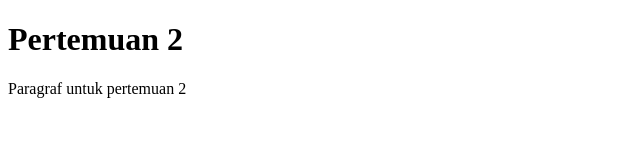
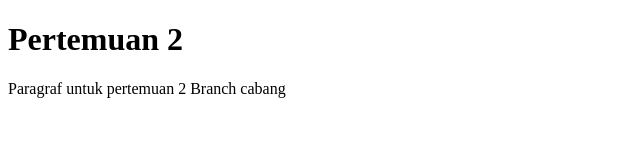
Before and after one commit to hilwaisn/pertemuan2, a plain HTML site: page index.html in a window 1280 px wide. Shown: the whole page, without its empty margins (0-640 px from the left). Drawn offline with Linux system fonts and the light colour scheme.

Commit message:
Update index.html

```diff
--- a/index.html
+++ b/index.html
@@ -9,6 +9,7 @@
     <h1>Pertemuan 2</h1>
     <p>
         Paragraf untuk pertemuan 2
+        Branch cabang
     </p>
 </body>
 </html>
```
